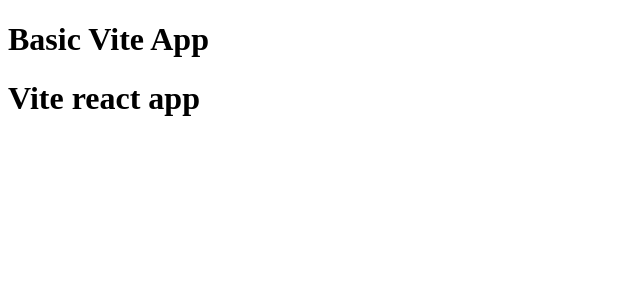
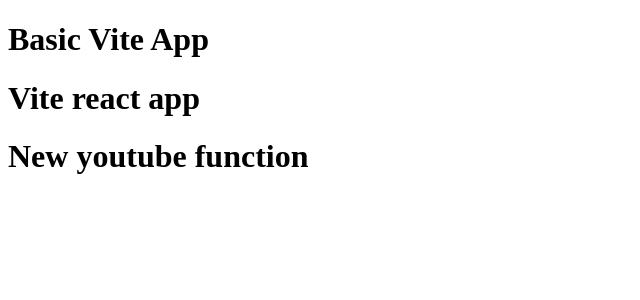
Before and after one commit to saifimd1234/React-Projects, a React (Vite) app in the folder 01basicvite/: page / in a window 1280 px wide. Shown: the top 300 px of the page, without its empty margins (0-640 px from the left). Built offline with nearby package versions, Linux system fonts and the light colour scheme.

Commit message:
File renamed to jsx and follow syntax rule.
The code runs but this is the error in the console:|

```diff
--- a/01basicvite/src/App.jsx
+++ b/01basicvite/src/App.jsx
@@ -1,4 +1,4 @@
-import youtube from "./youtube"
+import Youtube from "./Youtube"
 function App() {
 
   return (
@@ -9,7 +9,7 @@
     <div>
       <h1>Basic Vite App</h1>
       <h1>Vite react app</h1>
-      <youtube />
+      <Youtube />
     </div>
   )
 // call <youtube /> doesn't works bcz filename is js instead of jsx
--- a/01basicvite/src/youtube.js
+++ b/01basicvite/src/Youtube.jsx
@@ -1,7 +1,7 @@
-function youtube(){
+function Youtube(){
     return(
         <h1>New youtube function</h1>
     )
 }
 
-export default youtube
+export default Youtube
```
